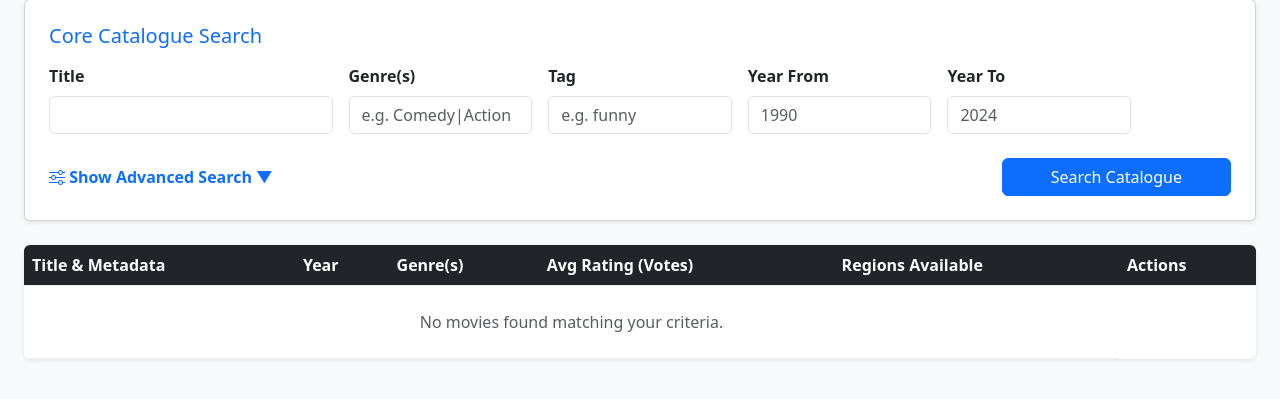
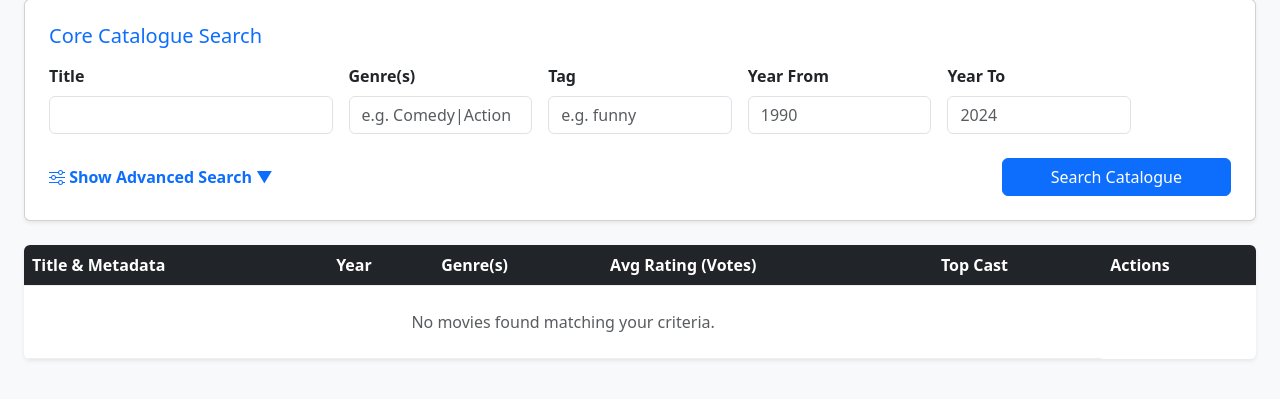
Before and after one commit to ianL123/COMP0022-database_project, a Flask app: page / in a window 1280 px wide. Shown: the part 187-586 px from the top of the page. Run offline with Flask 3, Linux system fonts and the light colour scheme.

Commit message:
T1: display top cast instead of regions

```diff
--- a/app.py
+++ b/app.py
@@ -73,32 +73,22 @@ def index():
             r.avg_rating,
             r.count AS vote_count,
             COALESCE(d.directors, '') AS directors,
-            COALESCE(c.topCast, '') AS topCast,
-            t.runtimeMinutes,
-            COALESCE(reg.regions, '') AS regions
+            COALESCE(c.topCast, '') AS topCast,  -- This is what we will display
+            t.runtimeMinutes
         FROM movies t
-        LEFT JOIN average_ratings r
-            ON t.movieId = r.movieId
+        LEFT JOIN average_ratings r ON t.movieId = r.movieId
         LEFT JOIN (
             SELECT movieId, GROUP_CONCAT(genre ORDER BY genre SEPARATOR '|') AS genres
-            FROM movie_genres
-            GROUP BY movieId
+            FROM movie_genres GROUP BY movieId
         ) g ON t.movieId = g.movieId
         LEFT JOIN (
             SELECT movieId, GROUP_CONCAT(director ORDER BY director SEPARATOR ', ') AS directors
-            FROM movie_directors
-            GROUP BY movieId
+            FROM movie_directors GROUP BY movieId
         ) d ON t.movieId = d.movieId
         LEFT JOIN (
             SELECT movieId, GROUP_CONCAT(actor ORDER BY actor SEPARATOR ', ') AS topCast
-            FROM movie_cast
-            GROUP BY movieId
+            FROM movie_cast GROUP BY movieId
         ) c ON t.movieId = c.movieId
-        LEFT JOIN (
-            SELECT movieId, GROUP_CONCAT(region ORDER BY region SEPARATOR ', ') AS regions
-            FROM movie_regions
-            GROUP BY movieId
-        ) reg ON t.movieId = reg.movieId
     """
 
     tag_filter = ""
--- a/templates/index.html
+++ b/templates/index.html
@@ -102,10 +102,6 @@
                                 <label class="form-label text-muted small">Region</label>
                                 <input type="text" name="region" class="form-control form-control-sm" placeholder="e.g. US|GB" value="{{ inputs.region }}">
                             </div>
-                            <div class="col-md-2">
-                                <label class="form-label text-muted small">Language (Legacy)</label>
-                                <input type="text" name="language" class="form-control form-control-sm" disabled value="{{ inputs.language }}">
-                            </div>
                         </div>
                     </div>
                 </div>
@@ -120,7 +116,7 @@
                         <th>Year</th>
                         <th>Genre(s)</th>
                         <th>Avg Rating (Votes)</th>
-                        <th>Regions Available</th>
+                        <th>Top Cast</th>
                         <th>Actions</th> </tr>
                 </thead>
                 <tbody>
@@ -144,9 +140,9 @@
                             <small class="text-muted">({{ row.vote_count }})</small>
                         </td>
                         <td>
-                            {% if row.regions %}
-                                <span class="text-muted small" title="{{ row.regions }}" style="cursor: help;">
-                                    {{ row.regions[:25] }}{% if row.regions|length > 25 %}...{% endif %}
+                            {% if row.topCast %}
+                                <span class="text-muted small">
+                                    <i class="bi bi-people-fill"></i> {{ row.topCast }}
                                 </span>
                             {% else %}
                                 <span class="text-muted small">-</span>
```
